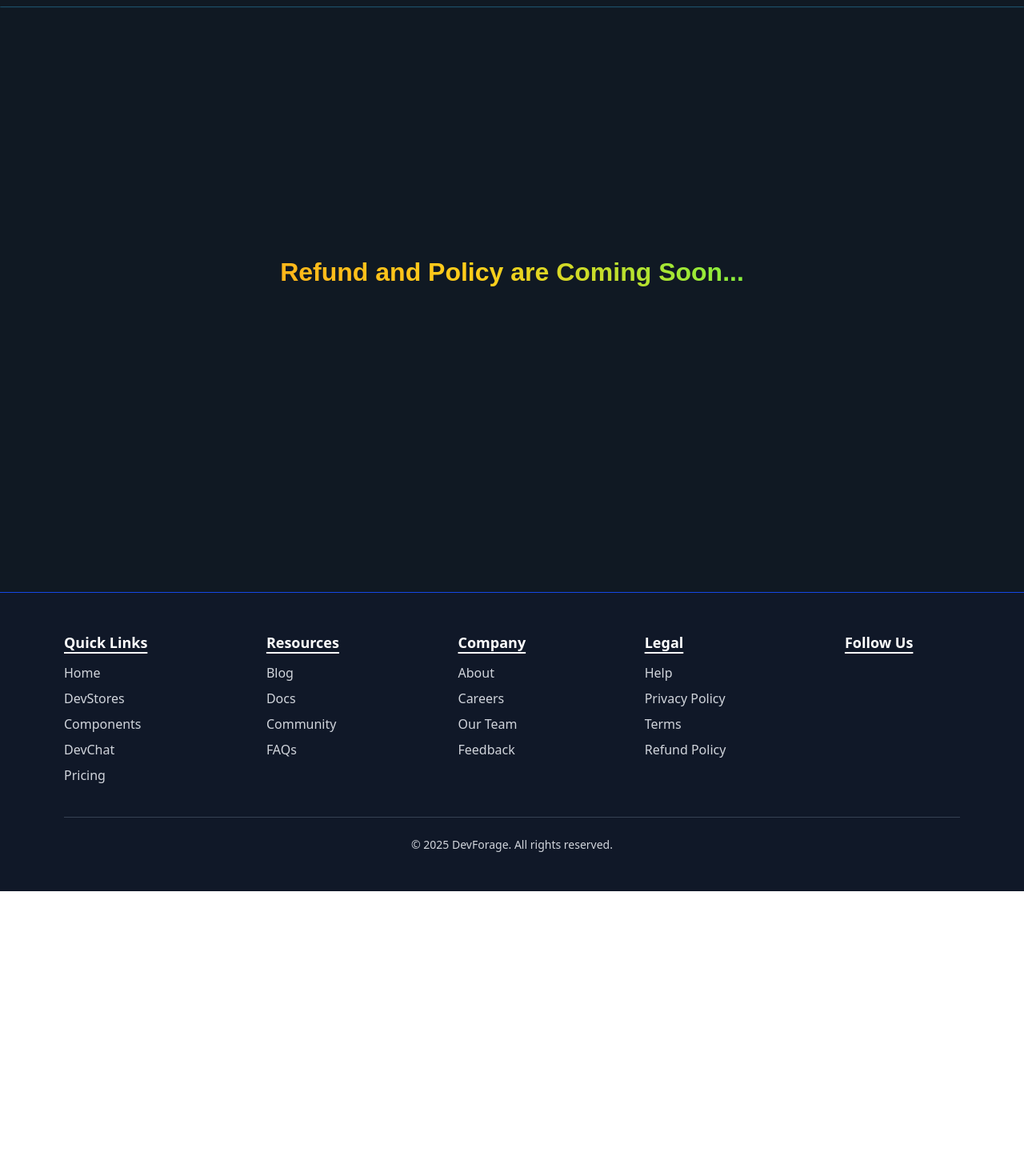
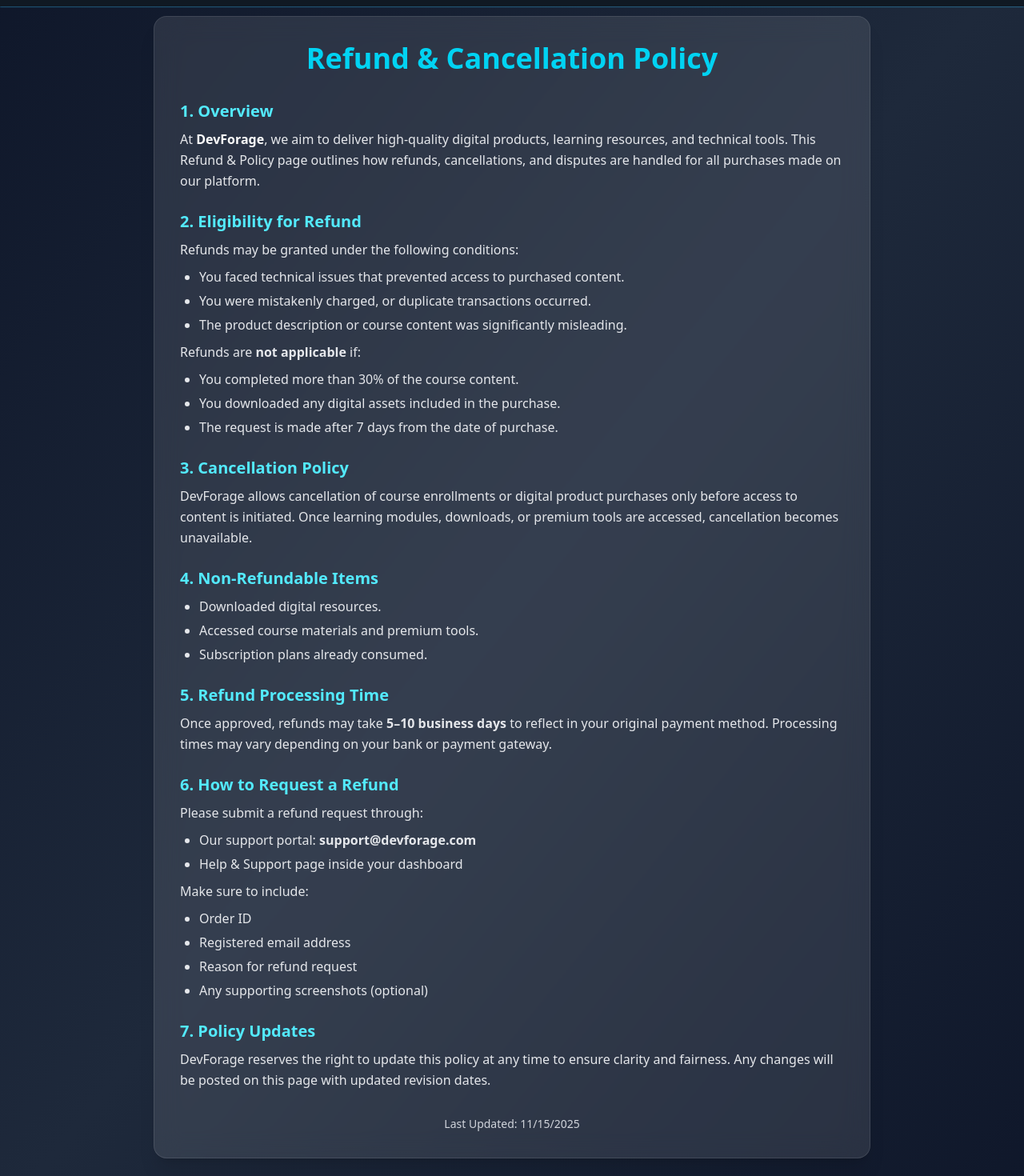
Before and after one commit to raushan-sinha/dev-forage, a React (Vite) app: page /refund-policy in a window 1280 px wide. Shown: the part 60-1530 px from the top of the page at 80% size. Before the commit the page ends 1174 px from the top, so only its background shows below. Built offline with nearby package versions, Linux system fonts and the light colour scheme; some icons are missing.

Commit message:
Created a page for 'Refund & Policy'

```diff
--- a/src/pages/RefundPolicy/Refund.jsx
+++ b/src/pages/RefundPolicy/Refund.jsx
@@ -1,10 +1,88 @@
+import React from "react";
 
 export default function Refund() {
     return (
-        <div className="min-h-screen flex items-center justify-center bg-[#101923]">
-            <h1 className="font-bold logo-text text-white text-2xl">
-                Refund and Policy are Coming Soon...
-            </h1>
+        <div className="min-h-screen w-full bg-gradient-to-br from-[#0f172a] via-[#1e293b] to-[#0f172a] text-white flex flex-col items-center px-4 py-20">
+            <div className="w-full max-w-4xl bg-white/10 backdrop-blur-lg shadow-xl rounded-2xl p-8 border border-white/10">
+                <h1 className="text-3xl md:text-4xl font-extrabold text-center text-cyan-400 mb-8">
+                    Refund & Cancellation Policy
+                </h1>
+
+                <div className="space-y-6 text-gray-200 text-sm md:text-base leading-relaxed">
+                    <section>
+                        <h2 className="text-xl font-semibold text-cyan-300 mb-2">1. Overview</h2>
+                        <p>
+                            At <span className="font-semibold text-white">DevForage</span>, we aim to deliver high‑quality digital products, learning resources, and technical tools. This Refund & Policy page outlines how refunds, cancellations, and disputes are handled for all purchases made on our platform.
+                        </p>
+                    </section>
+
+                    <section>
+                        <h2 className="text-xl font-semibold text-cyan-300 mb-2">2. Eligibility for Refund</h2>
+                        <p>Refunds may be granted under the following conditions:</p>
+                        <ul className="list-disc ml-6 mt-2 space-y-1">
+                            <li>You faced technical issues that prevented access to purchased content.</li>
+                            <li>You were mistakenly charged, or duplicate transactions occurred.</li>
+                            <li>The product description or course content was significantly misleading.</li>
+                        </ul>
+                        <p className="mt-2">Refunds are <span className="font-semibold">not applicable</span> if:</p>
+                        <ul className="list-disc ml-6 mt-2 space-y-1">
+                            <li>You completed more than 30% of the course content.</li>
+                            <li>You downloaded any digital assets included in the purchase.</li>
+                            <li>The request is made after 7 days from the date of purchase.</li>
+                        </ul>
+                    </section>
+
+                    <section>
+                        <h2 className="text-xl font-semibold text-cyan-300 mb-2">3. Cancellation Policy</h2>
+                        <p>
+                            DevForage allows cancellation of course enrollments or digital product purchases only before access to content is initiated. Once learning modules, downloads, or premium tools are accessed, cancellation becomes unavailable.
+                        </p>
+                    </section>
+
+                    <section>
+                        <h2 className="text-xl font-semibold text-cyan-300 mb-2">4. Non‑Refundable Items</h2>
+                        <ul className="list-disc ml-6 space-y-1 mt-2">
+                            <li>Downloaded digital resources.</li>
+                            <li>Accessed course materials and premium tools.</li>
+                            <li>Subscription plans already consumed.</li>
+                        </ul>
+                    </section>
+
+                    <section>
+                        <h2 className="text-xl font-semibold text-cyan-300 mb-2">5. Refund Processing Time</h2>
+                        <p>
+                            Once approved, refunds may take <span className="font-semibold">5–10 business days</span> to reflect in your original payment method. Processing times may vary depending on your bank or payment gateway.
+                        </p>
+                    </section>
+
+                    <section>
+                        <h2 className="text-xl font-semibold text-cyan-300 mb-2">6. How to Request a Refund</h2>
+                        <p>Please submit a refund request through:</p>
+                        <ul className="list-disc ml-6 mt-2 space-y-1">
+                            <li>Our support portal: <span className="font-semibold">support@devforage.com</span></li>
+                            <li>Help & Support page inside your dashboard</li>
+                        </ul>
+                        <p className="mt-2">Make sure to include:</p>
+                        <ul className="list-disc ml-6 mt-2 space-y-1">
+                            <li>Order ID</li>
+                            <li>Registered email address</li>
+                            <li>Reason for refund request</li>
+                            <li>Any supporting screenshots (optional)</li>
+                        </ul>
+                    </section>
+
+                    <section>
+                        <h2 className="text-xl font-semibold text-cyan-300 mb-2">7. Policy Updates</h2>
+                        <p>
+                            DevForage reserves the right to update this policy at any time to ensure clarity and fairness. Any changes will be posted on this page with updated revision dates.
+                        </p>
+                    </section>
+
+                    <p className="text-center text-gray-300 mt-8 text-sm">
+                        Last Updated: {new Date().toLocaleDateString()}
+                    </p>
+                </div>
+            </div>
         </div>
     );
-}
+};
```
